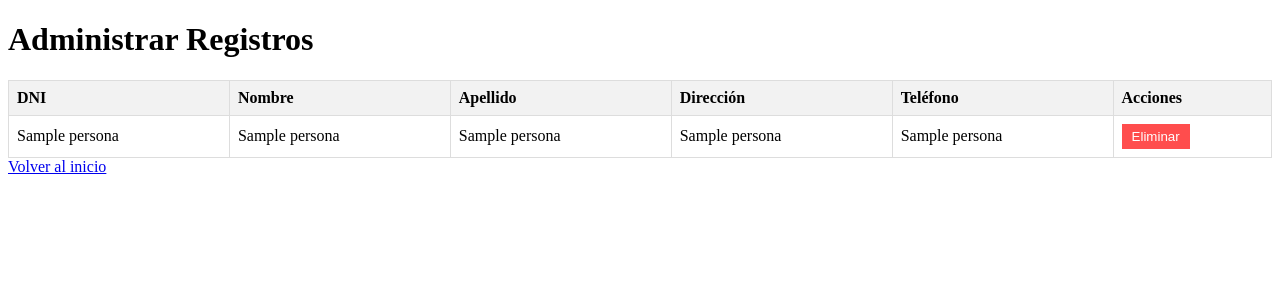
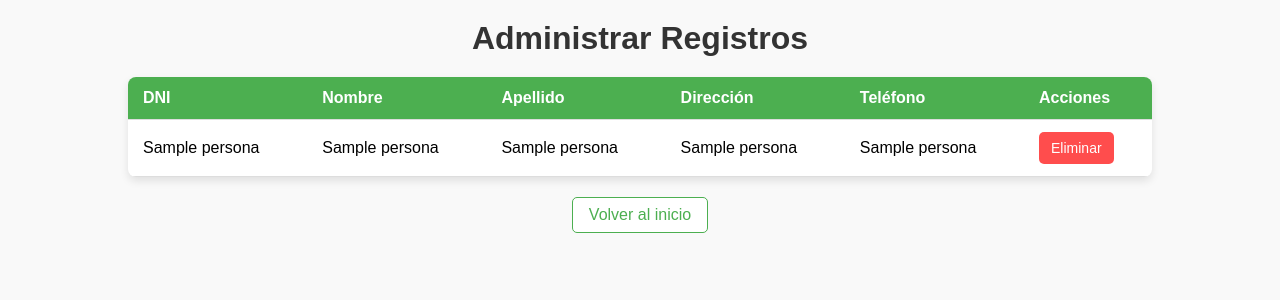
Before and after one commit to natalyyse/Examen, a Flask app: page /administrar in a window 1280 px wide. Shown: the top 300 px of the page. Run offline with Flask 3, Linux system fonts and the light colour scheme; a database or web service that is not in the repository returns one stand-in record (values such as "Sample title"); some libraries are stand-ins or nearby versions.

Commit message:
update 10

```diff
--- a/templates/administrar.html
+++ b/templates/administrar.html
@@ -5,27 +5,79 @@
     <meta name="viewport" content="width=device-width, initial-scale=1.0">
     <title>Administrar Registros</title>
     <style>
+        body {
+            font-family: Arial, sans-serif;
+            background-color: #f9f9f9;
+            margin: 0;
+            padding: 0;
+            display: flex;
+            flex-direction: column;
+            align-items: center;
+        }
+
+        h1 {
+            color: #333;
+            margin: 20px 0;
+        }
+
         table {
+            width: 80%;
             border-collapse: collapse;
-            width: 100%;
+            margin-bottom: 20px;
+            background-color: white;
+            border-radius: 8px;
+            overflow: hidden;
+            box-shadow: 0 4px 8px rgba(0, 0, 0, 0.1);
         }
+
         th, td {
-            border: 1px solid #ddd;
-            padding: 8px;
+            padding: 12px 15px;
             text-align: left;
+            border-bottom: 1px solid #ddd;
         }
+
         th {
+            background-color: #4CAF50;
+            color: white;
+        }
+
+        tr:nth-child(even) {
             background-color: #f2f2f2;
         }
-        .delete-form {
-            display: inline;
+
+        tr:hover {
+            background-color: #f1f1f1;
         }
+
         .delete-button {
             background-color: #ff4d4d;
             color: white;
             border: none;
-            padding: 5px 10px;
+            padding: 8px 12px;
+            border-radius: 5px;
             cursor: pointer;
+            font-size: 14px;
+            transition: background-color 0.3s ease;
+        }
+
+        .delete-button:hover {
+            background-color: #e60000;
+        }
+
+        .back-link {
+            text-decoration: none;
+            font-size: 16px;
+            color: #4CAF50;
+            background-color: white;
+            padding: 8px 16px;
+            border-radius: 5px;
+            border: 1px solid #4CAF50;
+            transition: background-color 0.3s ease, color 0.3s ease;
+        }
+
+        .back-link:hover {
+            background-color: #4CAF50;
+            color: white;
         }
     </style>
 </head>
@@ -52,7 +104,7 @@
                 <td>{{ registro[5] }}</td> <!-- Teléfono -->
                 <td>
                     <!-- Formulario para eliminar el registro con el DNI específico -->
-                    <form action="{{ url_for('eliminar_registro', dni=registro[1]) }}" method="POST">
+                    <form action="{{ url_for('eliminar_registro', dni=registro[1]) }}" method="POST" class="delete-form">
                         <button type="submit" class="delete-button" onclick="return confirm('¿Está seguro de que desea eliminar este registro?')">Eliminar</button>
                     </form>
                 </td>
@@ -60,6 +112,6 @@
             {% endfor %}
         </tbody>
     </table>
-    <a href="{{ url_for('index') }}">Volver al inicio</a>
+    <a href="{{ url_for('index') }}" class="back-link">Volver al inicio</a>
 </body>
 </html>
```
